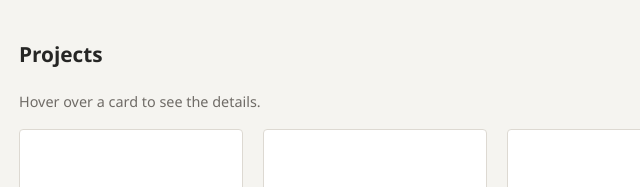
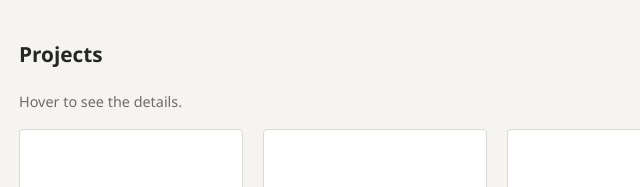
Before and after one commit to Fatima-1mran/Web-Technologies-FA24-BCS-033-, a plain HTML site: page Assignments/Assignment 1/index.html in a window 1280 px wide. Shown: the part 1281-1468 px from the top of the page, 265-905 px from the left. Drawn offline with Linux system fonts and the light colour scheme.

Commit message:
Update index.html

```diff
--- a/Assignments/Assignment 1/index.html
+++ b/Assignments/Assignment 1/index.html
@@ -101,7 +101,7 @@
 
       <section id="projects" class="section">
         <h2 class="section-title">Projects</h2>
-        <p class="section-hint">Hover over a card to see the details.</p>
+        <p class="section-hint">Hover to see the details.</p>
         <div class="projects-row">
           <article class="project-card">
             <div class="project-card-inner">
```
